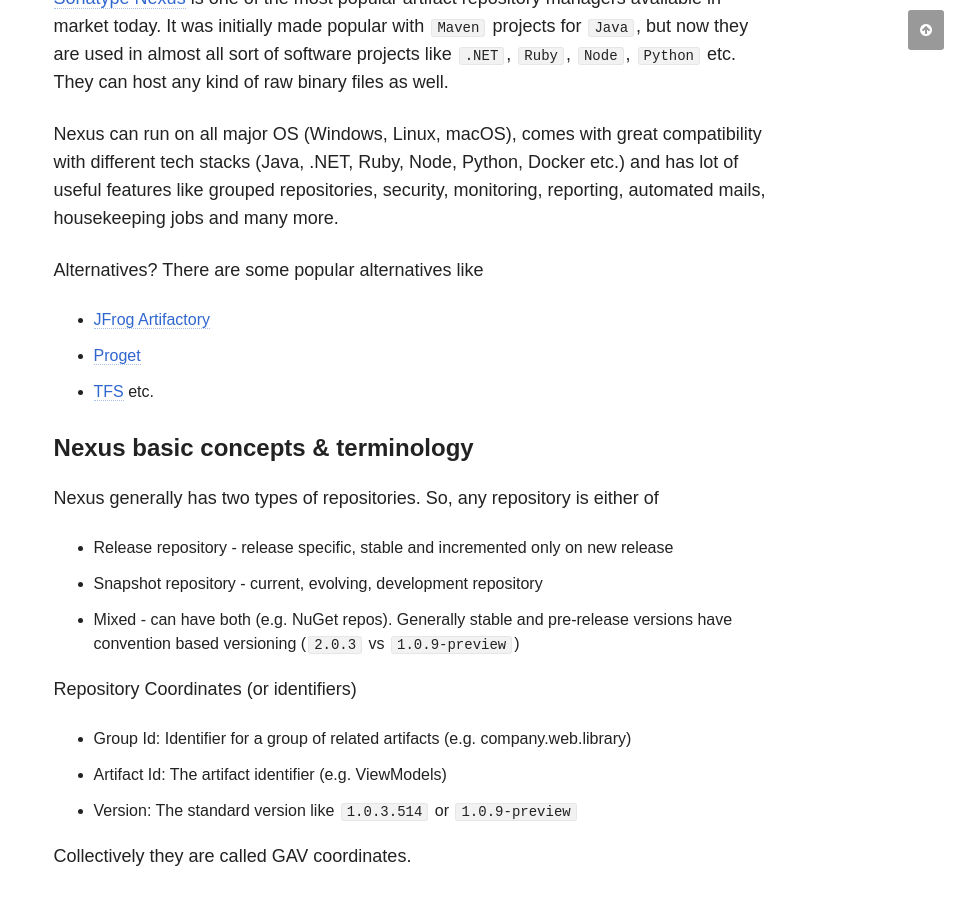
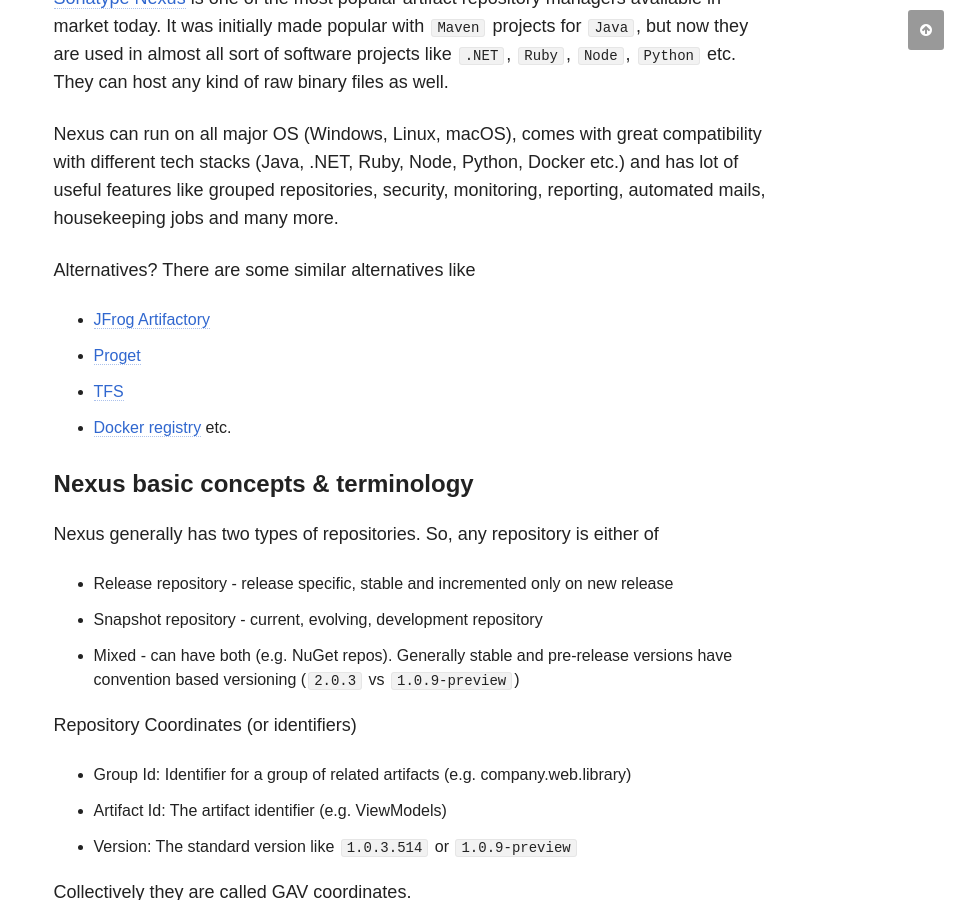
Before and after one commit to chakrabar/chakrabar.github.io, a Jekyll site: the page built from _posts/articles/2018-03-02-nexus-artifact-repository-manager.md, in a window 1280 px wide and 900 px high, scrolled down 2001 px. Shown: the whole window, without its empty margins (326-1280 px from the left). Built offline with Jekyll 4.4.1, drawn with Linux system fonts in a browser that asks for light colours; nearby versions of some CDN libraries; comment, search, counter and statistics services are not loaded.

Commit message:
keep learning

```diff
--- a/_posts/articles/2018-03-02-nexus-artifact-repository-manager.md
+++ b/_posts/articles/2018-03-02-nexus-artifact-repository-manager.md
@@ -35,11 +35,12 @@
 
 Nexus can run on all major OS (Windows, Linux, macOS), comes with great compatibility with different tech stacks (Java, .NET, Ruby, Node, Python, Docker etc.) and has lot of useful features like grouped repositories, security, monitoring, reporting, automated mails, housekeeping jobs and many more.
 
-Alternatives? There are some popular alternatives like
+Alternatives? There are some similar alternatives like
 
 * [JFrog Artifactory](https://jfrog.com/artifactory/)
 * [Proget](https://inedo.com/proget)
-* [TFS](https://www.visualstudio.com/tfs/) etc.
+* [TFS](https://www.visualstudio.com/tfs/)
+* [Docker registry](https://docs.docker.com/registry/) etc.
 
 #### Nexus basic concepts & terminology
 
```
